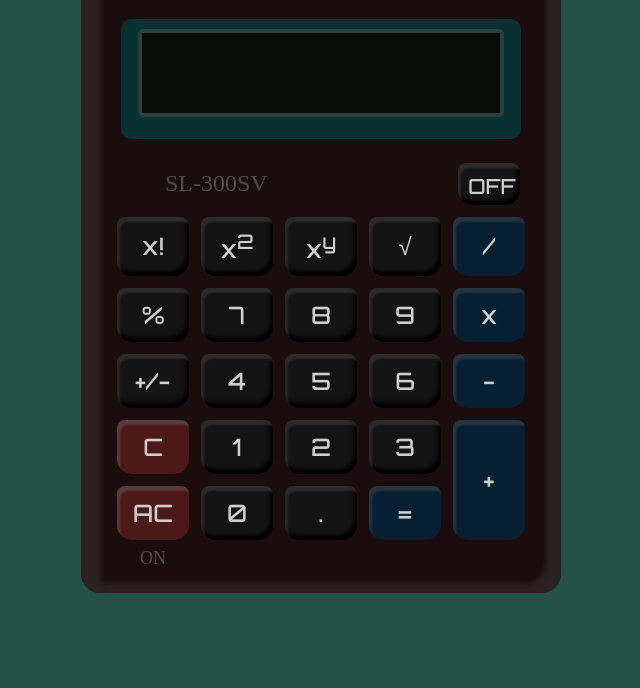
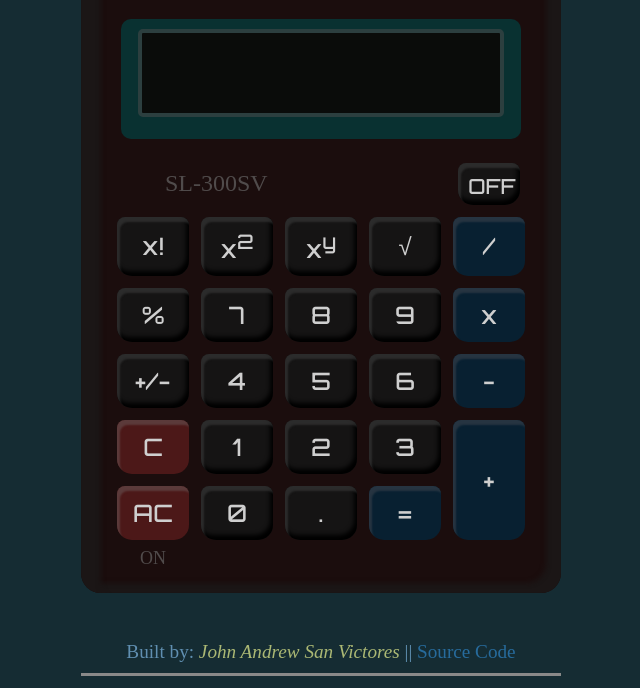
Before and after one commit to andreww28/calculator, a plain HTML site: page index.html in a window 1280 px wide. Shown: the part 137-825 px from the top of the page, without its empty margins (319-959 px from the left). Before the commit the page ends 800 px from the top, so only its background shows below. Drawn offline with Linux system fonts and the light colour scheme; a web font is replaced by a local one.

Commit message:
Update All

```diff
--- a/app.js
+++ b/app.js
@@ -154,7 +154,6 @@ function display_clicked_btn(chr){
         alert(`Maximum number(${maximum_num_input + 1}) reached!`);
         return;
     }
-
     click_input_btn += chr;
     display_input(click_input_btn);
 }
@@ -174,6 +173,10 @@ function check_input_error(){
 //Buttons functions
 function append_num_input(text){
     if((text === "0" && input_field.textContent === '0') || /[!%]/.test(input_field.textContent)) return;
+
+    if(/\^/.test(input_field.textContent)){
+        click_input_btn = input_field.textContent;
+    }
 
     display_clicked_btn(text);
     if(input_field.textContent.length - 1 <= maximum_num_input){
@@ -218,7 +221,6 @@ function operation_calculate(symbol){
 
     if(nums[1] == undefined){
         display_solution(`${fixed_result(nums[0])} ${operator}`);
-        //input_field.textContent = '';
     }else if(nums[1] != undefined){
         display_solution(`${fixed_result(nums[0])} ${operator} ${fixed_result(nums[1])}`);
     }
@@ -244,6 +246,8 @@ function equal_function(){
 
 function to_pos_or_neg(){
     let input_text = input_field.textContent;
+
+    if(off || input_field.textContent === '0') return;
 
     if(/\-/.test(input_text)){
         input_field.textContent = input_text.replace('-', '');
--- a/index.html
+++ b/index.html
@@ -6,7 +6,7 @@
     <meta name="viewport" content="width=device-width, initial-scale=1.0">
     <link href="https://fonts.googleapis.com/css2?family=Encode+Sans+Expanded:wght@500;700&family=Orbitron:wght@500;900&display=swap" rel="stylesheet">
     <link rel="stylesheet" href="style.css">
-    <title>Calculator</title>
+    <title>Modern Calculator</title>
 </head>
 <body>
     <div class="main-container">
@@ -53,6 +53,10 @@
         </div>
     </div>
 
+    <footer>
+        <p>Built by: <em>John Andrew San Victores</em>   ||     <a href="https://github.com/andreww28/calculator" target="_blank">Source Code</a></p>
+    </footer>
+
     <script src="app.js"></script>
 </body>
 </html>
--- a/style.css
+++ b/style.css
@@ -5,7 +5,7 @@
 }
 
 body{
-    background-color: #245247;
+    background-color: #152c33;
     font-size: 1.5rem;
     color:#504B4B;
     padding: 0.5em;
@@ -18,8 +18,8 @@ body{
     max-width: 20em;
     background-color: #1B0D0D;
     border-radius: 20px;
-    box-shadow: inset 20px 10px 5px #2C2222,
-                inset -15px -10px 5px #2C2222;
+    box-shadow: inset 20px 10px 5px #1b1616,
+                inset -15px -10px 5px #1b1616;
 }
 
 .top{
@@ -163,3 +163,27 @@ button:active{
     font-size: 1.125rem;
     margin-top:-0.2em;
 }
+
+footer{
+    margin:auto;
+    padding-bottom: 0.5em;
+    width:100%;
+    max-width:25em;
+    text-align:center;
+    color:#608FB1;
+    border-bottom: 3px solid #898989;
+    font-size: 1.2rem;
+}
+
+footer a{
+    color:#276b9c;
+    text-decoration: none;
+}
+
+footer a:hover{
+    color:#2b8bcf
+}
+
+footer em{
+    color:#abb874;
+}
```
Also changed, not shown: 1 other file.
